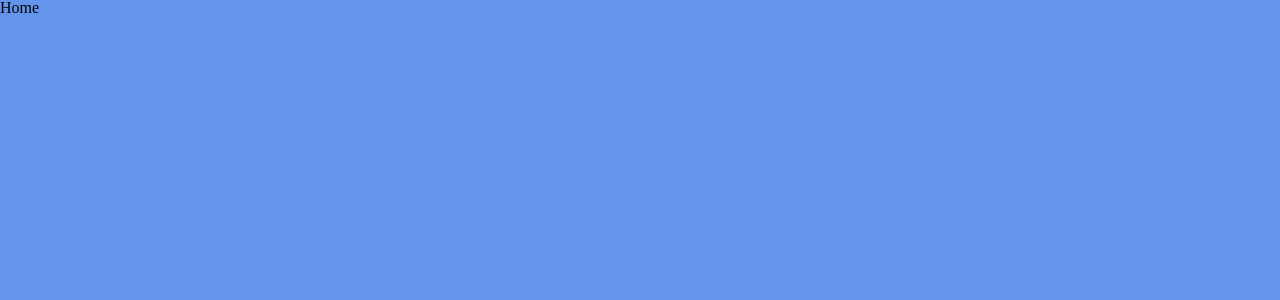
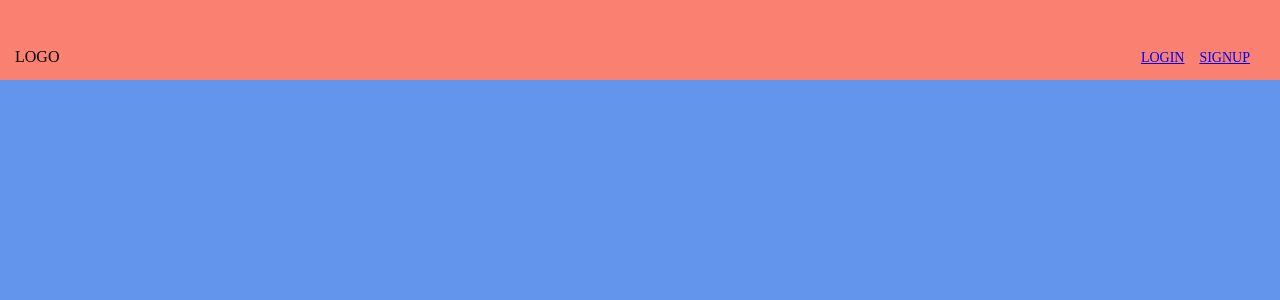
Before and after one commit to kordobby/mini_my_pet, a React (Create React App) app: page / in a window 1280 px wide. Shown: the top 300 px of the page. Built offline with nearby package versions, Linux system fonts and the light colour scheme.

Commit message:
add Header, Link to pages

```diff
--- a/src/App.js
+++ b/src/App.js
@@ -9,6 +9,10 @@ import SignUp from './Pages/SignUp';
 import Login from './Pages/Login';
 import Post from './Pages/Post';
 import Update from './Pages/Update';
+
+/* import Components */
+import Header from './Components/Header';
+import HeaderIsLogin from './Components/HeaderIsLogin';
 
 /* import Pages */
 
@@ -22,6 +26,8 @@ function App() {
 
   return (
     <>
+    {/* 로그인 여부에 따른 헤더 변경 */}
+    <Header/>
     <Routes>
     <Route path="/" element = { <Home /> } />
         <Route path="/signup" element = { <SignUp /> } />
--- a/src/Components/Header.jsx
+++ b/src/Components/Header.jsx
@@ -1,13 +1,59 @@
 /* 비로그인 상태에서 보여지는 Header */
+/* Router */
+import { Link } from 'react-router-dom';
+
+/* Stlye */
+import styled from 'styled-components';
 
 const Header = () => {
 
-
-
   return (
     <>
+      <HeaderWrap>
+        <LogoWrap>
+          <span>LOGO</span>
+        </LogoWrap>
+        <LoginWrap>
+          <Link to = '/login'>
+            <HeaderBtn>LOGIN</HeaderBtn>
+          </Link>
+          <Link to = '/signup'>
+            <HeaderBtn style = {{ marginRight : "15px", marginLeft : "15px" }}>SIGNUP</HeaderBtn>
+          </Link>
+        </LoginWrap>
+      </HeaderWrap>
     </>
   );
 }
 
+export const HeaderWrap = styled.div`
+  height : 80px;
+  width : 100%;
+
+  display : flex;
+  justify-content: space-between;
+  align-items: flex-end;
+  box-sizing: border-box;
+
+  padding : 15px;
+  position : fixed;
+  top : 0;
+  background-color: salmon;
+`;
+
+export const LogoWrap = styled.div`
+  width : 70%;
+`;
+
+export const LoginWrap = styled.div`
+  width : 30%;
+  display: flex;
+  align-items: flex-end;
+  justify-content: flex-end;
+`;
+
+export const HeaderBtn = styled.span`
+  font-size: 14px;
+`;
+
 export default Header;
--- a/src/Components/HeaderisLogin.jsx
+++ b/src/Components/HeaderisLogin.jsx
@@ -1,4 +1,11 @@
 /* 로그인 상태에서 보여지는 Header */
+/* Router */
+import { Link } from 'react-router-dom';
+
+/* import Components */
+import { HeaderWrap, LogoWrap, LoginWrap, HeaderBtn } from './Header';
+/* Stlye */
+import styled from 'styled-components';
 
 const HeaderIsLogin = () => {
 
@@ -6,6 +13,19 @@ const HeaderIsLogin = () => {
 
   return (
     <>
+      <HeaderWrap>
+        <LogoWrap>
+          <span>LOGO</span>
+        </LogoWrap>
+        <LoginWrap>
+          <Link to = '/login'>
+            <HeaderBtn>LOGIN</HeaderBtn>
+          </Link>
+          <Link to = '/signup'>
+            <HeaderBtn style = {{ marginRight : "15px", marginLeft : "15px" }}>SIGNUP</HeaderBtn>
+          </Link>
+        </LoginWrap>
+      </HeaderWrap>
     </>
   );
 }
```
